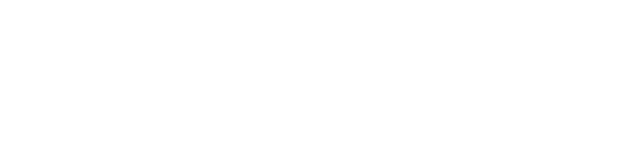
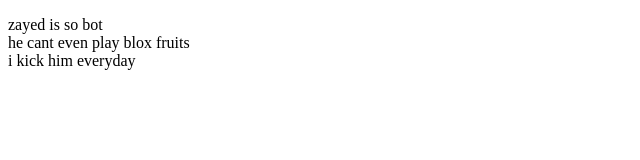
Before and after one commit to asamabdullah/Programming-Hero, a plain HTML site: page i puq zayed.html in a window 1280 px wide. Shown: the whole page, without its empty margins (0-640 px from the left). Drawn offline with Linux system fonts and the light colour scheme.

Commit message:
second commit

```diff
--- a/i puq zayed.html
+++ b/i puq zayed.html
@@ -6,6 +6,10 @@
     <title>Document</title>
 </head>
 <body>
-
+    <p>zayed is so bot
+        <br>
+        he cant even play blox fruits<br>
+        i kick him everyday
+    </p>
 </body>
 </html>
```
